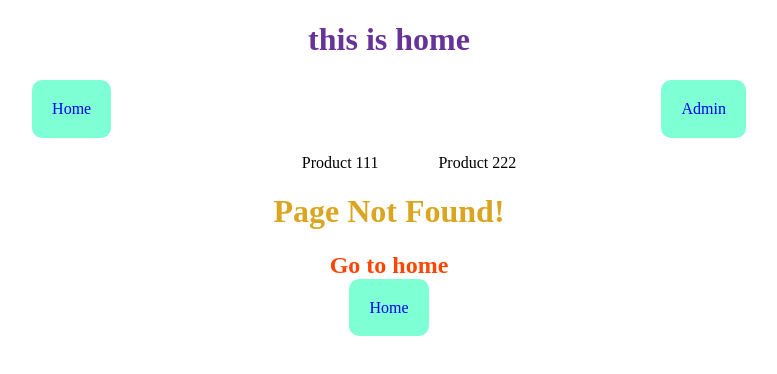
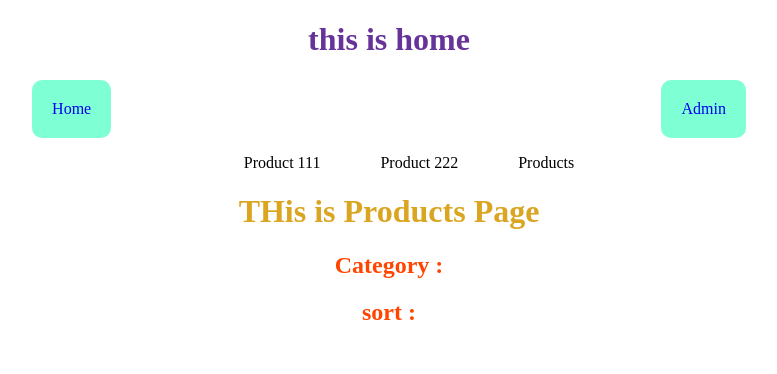
Before and after one commit to JaydipJadhav25/Angular, an Angular app: page /products in a window 1280 px wide. Before the commit this address had no page. Shown: the top 374 px of the page, without its empty margins (251-1028 px from the left). Built offline with nearby package versions, Linux system fonts and the light colour scheme.

Commit message:
feat: Query Parameters - Read Query Params

```diff
--- a/src/app/app.html
+++ b/src/app/app.html
@@ -20,6 +20,11 @@
 <ol>
   <li routerLink="/product/111">Product 111</li>
   <li routerLink="/product/222">Product 222</li>
+
+  <!-- hardcoded pass query params -->
+
+  <li [routerLink]="['/products']" [queryParams]="{category : 'techology' , sort : 'mobiel' , tab : 'productsPage'}">Products</li>
+
 </ol>
 
 
--- a/src/app/app.routes.ts
+++ b/src/app/app.routes.ts
@@ -27,6 +27,7 @@ import { canDeactivateGuard } from "./can-deactivete-guard";
 import { ImpForm } from "./imp-form/imp-form";
 import { App } from "./app";
 import { ProductComp } from "./product-comp/product-comp";
+import { Products } from "./products/products";
 
 
 export const routes: Routes = [
@@ -54,6 +55,8 @@ export const routes: Routes = [
     },
     {
        path : "product/:id" , component : ProductComp
+    },{
+        path : "products" , component : Products
     },
     {
         path : "**" , component : PageNotFound
--- /dev/null
+++ b/src/app/products/products.html
@@ -0,0 +1,4 @@
+<h1>THis is Products Page</h1>
+
+<h2>Category : {{category}}</h2>
+<h2>sort : {{sort}}</h2>
--- /dev/null
+++ b/src/app/products/products.ts
@@ -0,0 +1,21 @@
+import { Component } from '@angular/core';
+import { ActivatedRoute } from '@angular/router';
+
+@Component({
+  selector: 'app-products',
+  imports: [],
+  templateUrl: './products.html',
+  styleUrl: './products.css',
+})
+export class Products {
+  category! : string;
+  sort! : string;
+
+  //to get valuse from queryparams
+  constructor(private route : ActivatedRoute){
+    this.route.queryParamMap.subscribe((params)=>{
+      this.category = params.get("category") || "";
+      this.sort = params.get("sort") || "";
+    })
+  }
+}
```
Also changed, not shown: src/app/products/products.css (added), 1 other file (tests, documents, lock files or other folders).
